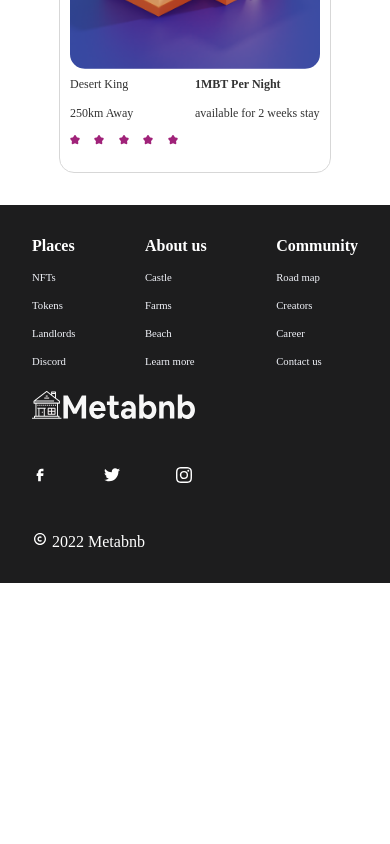
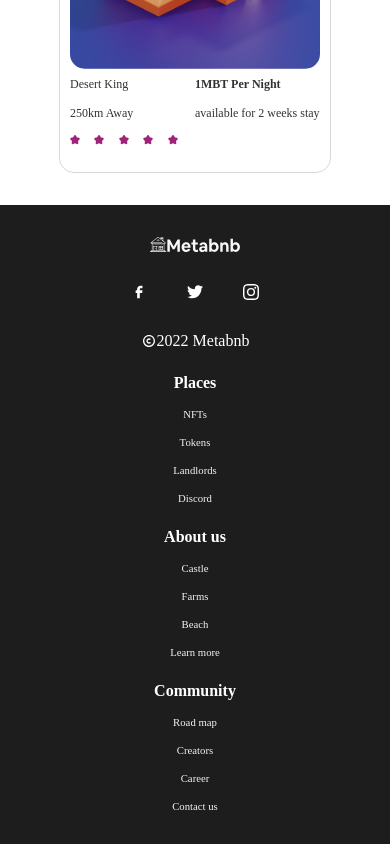
Before and after one commit to taofeek-ob/nft-real-estate, a React (Create React App) app: page /place-to-stay in a window 390 px wide. Shown: the part 6248-7092 px from the top of the page. Before the commit the page ends 6831 px from the top, so only its background shows below. Built offline with nearby package versions, Linux system fonts and the light colour scheme; a web font is replaced by a local one.

Commit message:
style: footer responsiveness

```diff
--- a/src/components/footer/footer.scss
+++ b/src/components/footer/footer.scss
@@ -27,9 +27,14 @@ footer {
       color: #f1f3f9;
       font-weight: 400;
     }
+
+    @media screen and (max-width: 430px) {
+      align-items: center;
+    }
   }
 
   .footer_logo {
+    width: min-content;
     gap: 3rem;
     img {
       width: 70%;
@@ -39,21 +44,31 @@ footer {
       display: flex;
       align-items: flex-start;
       justify-content: flex-start;
-      gap: 3.5rem;
+      gap: 2.5rem;
+    }
 
-      span {
-        display: flex;
-        align-items: center;
-        column-gap: 1rem;
-      }
+    > span {
+      display: flex;
+      align-items: center;
+      justify-content: center;
     }
+
     @media screen and (max-width: 430px) {
-      order: 4;
+      // order: 4;
+      align-items: center;
+      justify-content: center;
+      gap: 2rem;
     }
   }
 
+  @media screen and (max-width: 430px) {
+    padding-inline: 2rem;
+    flex-direction: column;
+    align-items: center;
+    justify-content: center;
+  }
   @media screen and (max-width: 400px) {
     padding-inline: 2rem;
-    align-items: center;
+    // align-items: center;
   }
 }
```
